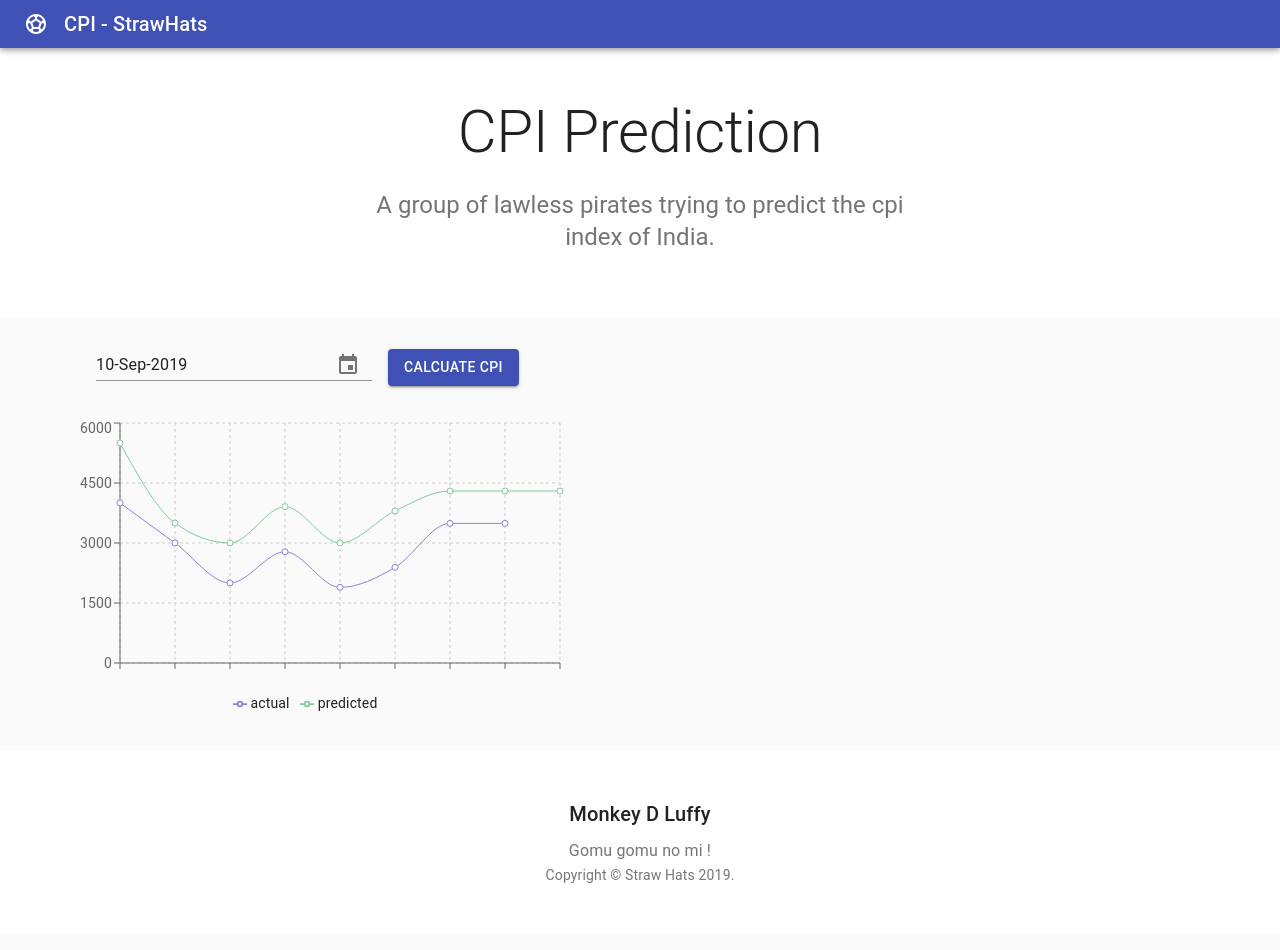
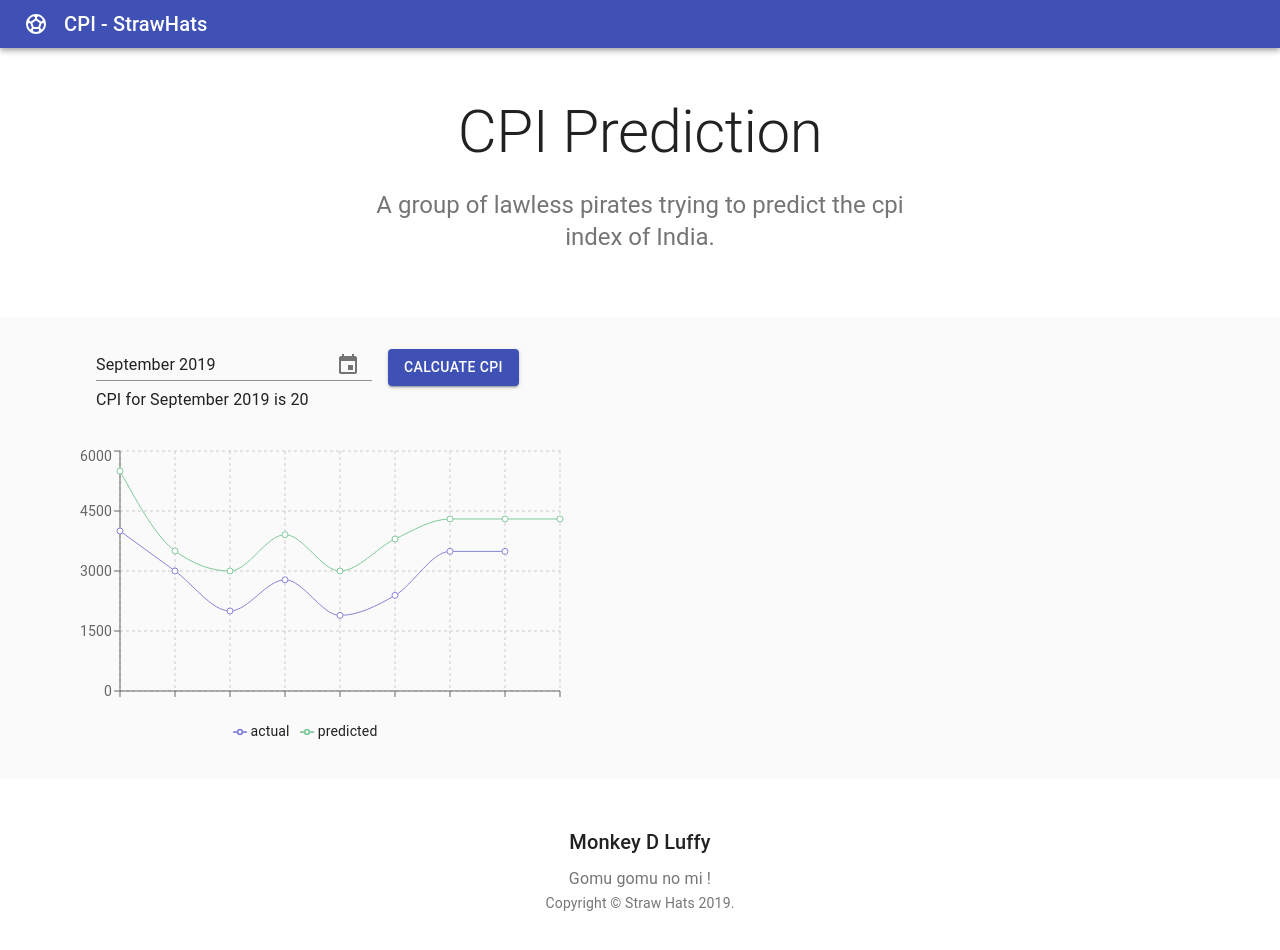
Before and after one commit to Siddharth-Chandran/cpi-dashboard, a React (Create React App) app: page / in a window 1280 px wide. Shown: the top 950 px of the page. Built offline with nearby package versions, Linux system fonts and the light colour scheme.

Commit message:
Updated code to fetch cpi value based on month

```diff
--- a/src/components/dashboard/Dashboard.js
+++ b/src/components/dashboard/Dashboard.js
@@ -43,6 +43,8 @@ const data = [
         month: 'September', predicted: 4300,
     },
 ];
+
+const months = ["January", "February", "March", "April", "May", "June", "July", "August", "September", "October", "November", "December"];
 
 function Copyright() {
     return (
@@ -92,7 +94,7 @@ class Dashboard extends React.Component {
     /** Initializing data with default data, will replace once handleCPISubmit function is called */
     state = {
         selectedDate: new Date(),
-        data: data,
+        cpi: 20,
     }
 
     handleDateChange = date => {
@@ -101,11 +103,11 @@ class Dashboard extends React.Component {
 
     /** After fetching from backend, will re-render the data value of the page state */
     handleCPISubmit = () => {
-        var date = this.state.selectedDate.toISOString()
-        date = date.substr(0, date.indexOf("T"))
+        var date = this.state.selectedDate
+        date = `${date.getFullYear()}-${date.getMonth() + 1}-01`
         fetch(`url/${date}`)
             .then(response => response.json())
-            .then(data => this.setState({ data: data }))
+            .then(data => this.setState({ cpi: data.value }))
     }
 
     render() {
@@ -142,13 +144,16 @@ class Dashboard extends React.Component {
                         <MuiPickersUtilsProvider utils={DateFnsUtils}>
                             <KeyboardDatePicker
                                 clearable
+                                openTo="year"
+                                views={["year", "month"]}
                                 value={this.state.selectedDate}
-                                placeholder="10/10/2018"
                                 onChange={date => this.handleDateChange(date)}
-                                format="dd-MMM-yyyy"
                             />
                         </MuiPickersUtilsProvider>
                         <Button variant="contained" color="primary" className={classes.button} onClick={() => this.handleCPISubmit()}>Calcuate CPI</Button>
+                        <Typography variant="subtitle1" >
+                            CPI for {`${months[this.state.selectedDate.getMonth()]} ${this.state.selectedDate.getFullYear()}`} is {this.state.cpi}
+                        </Typography>
                     </div>
                     {/* Div to collect date - End */}
                     {/* Chart container - Start */}
@@ -156,7 +161,7 @@ class Dashboard extends React.Component {
                         <LineChart
                             width={550}
                             height={300}
-                            data={this.state.data}
+                            data={data}
                             margin={{
                                 top: 5, right: 30, left: 20, bottom: 5,
                             }}>
```
